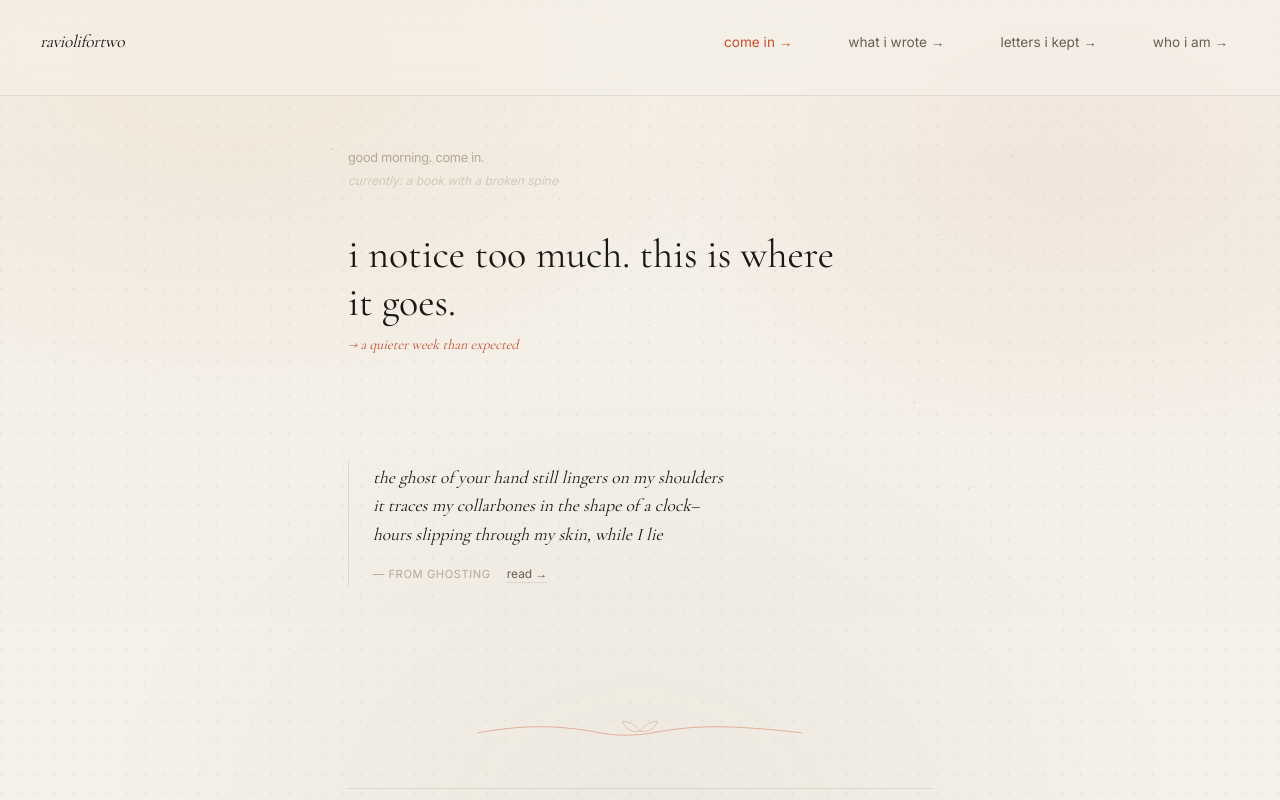
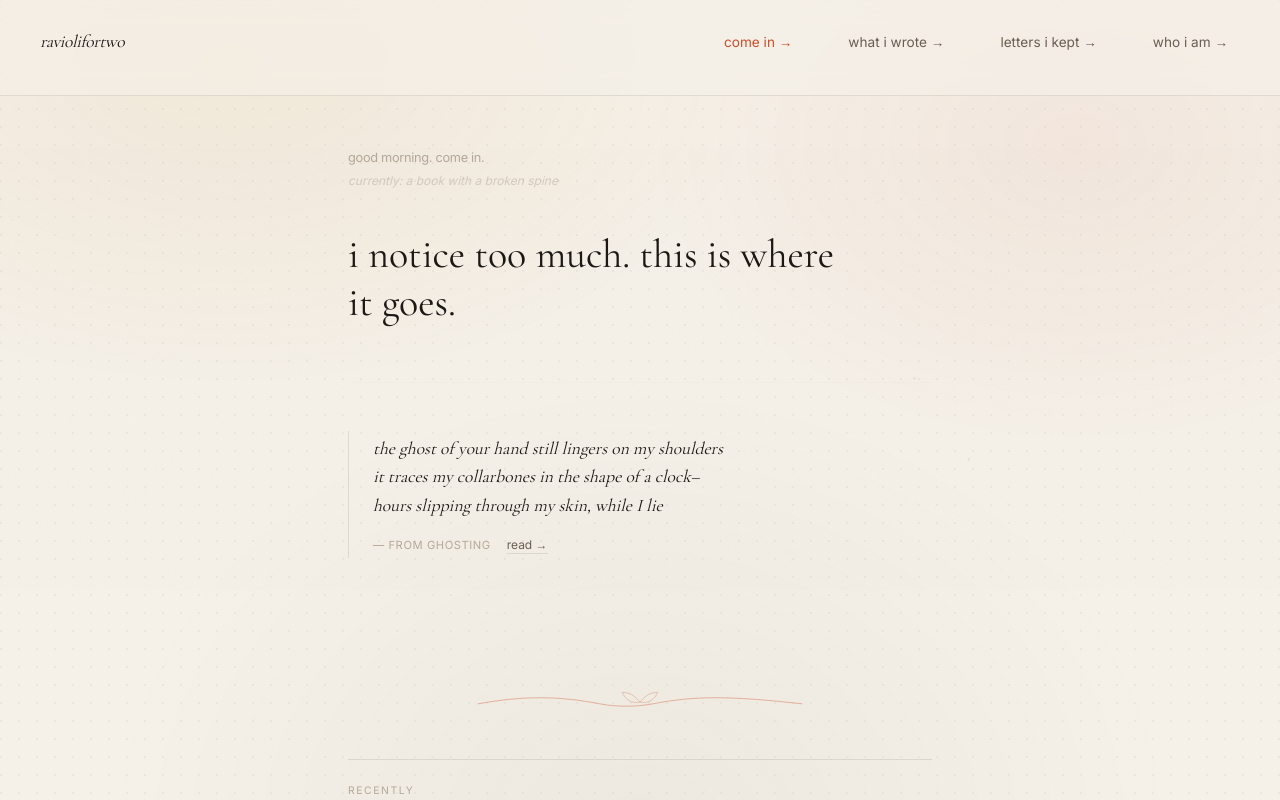
Before and after one commit to shlokamdar/raviolifortwo, a Next.js app: page / in a window 1280 px wide. Shown: the top 800 px of the page. Built offline with nearby package versions, Linux system fonts and the light colour scheme.

Commit message:
feat: implement home page layout with featured, recent, and archived poem sections

```diff
--- a/src/app/page.tsx
+++ b/src/app/page.tsx
@@ -7,7 +7,6 @@ import { ReturningVisitor } from "@/components/ReturningVisitor";
 import { TimeGreeting } from "@/components/TimeGreeting";
 import { RotatingPoem } from "@/components/RotatingPoem";
 import { DividerSprigSvg } from "@/components/ornaments/NotebookIllustrations";
-import { MicroTagline } from "@/components/MicroTagline";
 import { HeroBackground } from "@/components/HeroBackground";
 import { AmbientParticles } from "@/components/AmbientParticles";
 import { CurrentlyDetail } from "@/components/CurrentlyDetail";
@@ -39,7 +38,6 @@ export default async function Home() {
             <h1 className="font-display text-[clamp(1.8rem,4vw,2.5rem)] text-[var(--color-ink)] leading-[1.2] font-normal max-w-[500px]">
               i notice too much. this is where it goes.
             </h1>
-            <MicroTagline />
           </div>
 
           <div className="mt-8 pt-12 border-t border-[var(--color-border)]/10">
--- a/src/components/MicroTagline.tsx
+++ /dev/null
@@ -1,44 +0,0 @@
-"use client";
-
-import { useEffect, useState } from "react";
-
-const fragments = [
-    "written in the thick of it",
-    "a quieter week than expected",
-    "still thinking about tuesday",
-    "the window was open",
-    "between two songs",
-    "something that wouldn't leave",
-    "after the third cup of tea",
-    "a feeling with no name yet"
-];
-
-export function MicroTagline() {
-    const [fragment, setFragment] = useState<string>("");
-    const [isVisible, setIsVisible] = useState(false);
-
-    useEffect(() => {
-        // Select random fragment on mount
-        const randomFragment = fragments[Math.floor(Math.random() * fragments.length)];
-        setFragment(randomFragment); // eslint-disable-line react-hooks/set-state-in-effect
-
-        // Fade in after page loads (short delay to ensure layout is ready)
-        const timer = setTimeout(() => {
-            setIsVisible(true);
-        }, 100);
-
-        return () => clearTimeout(timer);
-    }, []);
-
-    if (!fragment) return <div className="h-[20px]" />; // Spacer to prevent jump
-
-    return (
-        <p
-            className={`font-display italic text-[13px] md:text-[14px] text-[var(--accent-general)] transition-opacity duration-[400ms] ease-in-out ${isVisible ? "opacity-100" : "opacity-0"
-                }`}
-            style={{ pointerEvents: "none" }}
-        >
-            → {fragment}
-        </p>
-    );
-}
```
